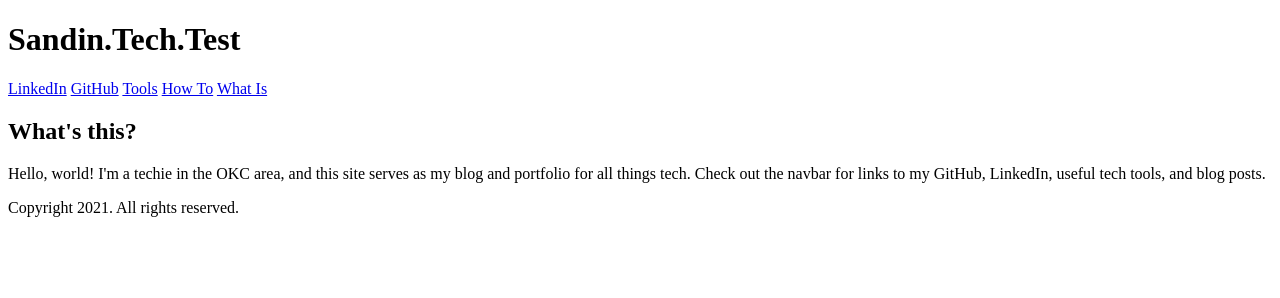
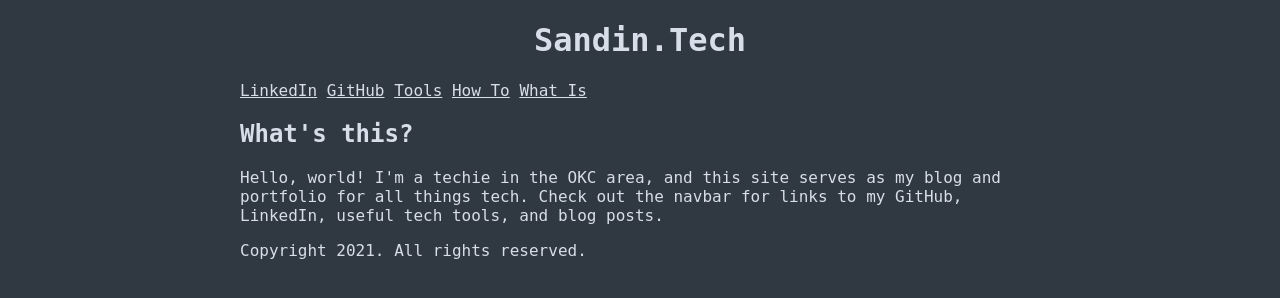
Before and after one commit to patricktsandin/sandin.tech, a plain HTML site: page index.html in a window 1280 px wide. Drawn offline with Linux system fonts and the light colour scheme.

Commit message:
Sun Jul 11 00:01:00 UTC 2021

```diff
--- a/index.html
+++ b/index.html
@@ -6,11 +6,12 @@
   <meta name="viewport" content="width=device-width, initial-scale=1, shrink-to-fit=no">
   <title>Patrick Sandin</title>
   <meta name="description" content="The blog and portfolio of Patrick Sandin.">
+  <link rel="stylesheet" href="styles.css">
   <link rel="canonical" href="https://sandin.tech/">
 </head>
 <body>
   <header>
-    <h1>Sandin.Tech.Test</h1>
+    <h1>Sandin.Tech</h1>
   </header>
   <nav>
     <a href="https://linkedin.com/in/patricksandin">LinkedIn</a>
--- a/styles.css
+++ b/styles.css
@@ -0,0 +1,16 @@
+* {
+  background-color: rgb(48, 56, 65);
+  color: rgb(216,222,233);
+  font-family: 'Source Code Pro', mono space;
+}
+
+body {
+  width: min(90%, 50em);
+  margin: auto;
+}
+
+header {
+  text-align: center;
+}
+
+@import url('https://fonts.googleapis.com/css2?family=Source+Code+Pro&display=swap');
```
